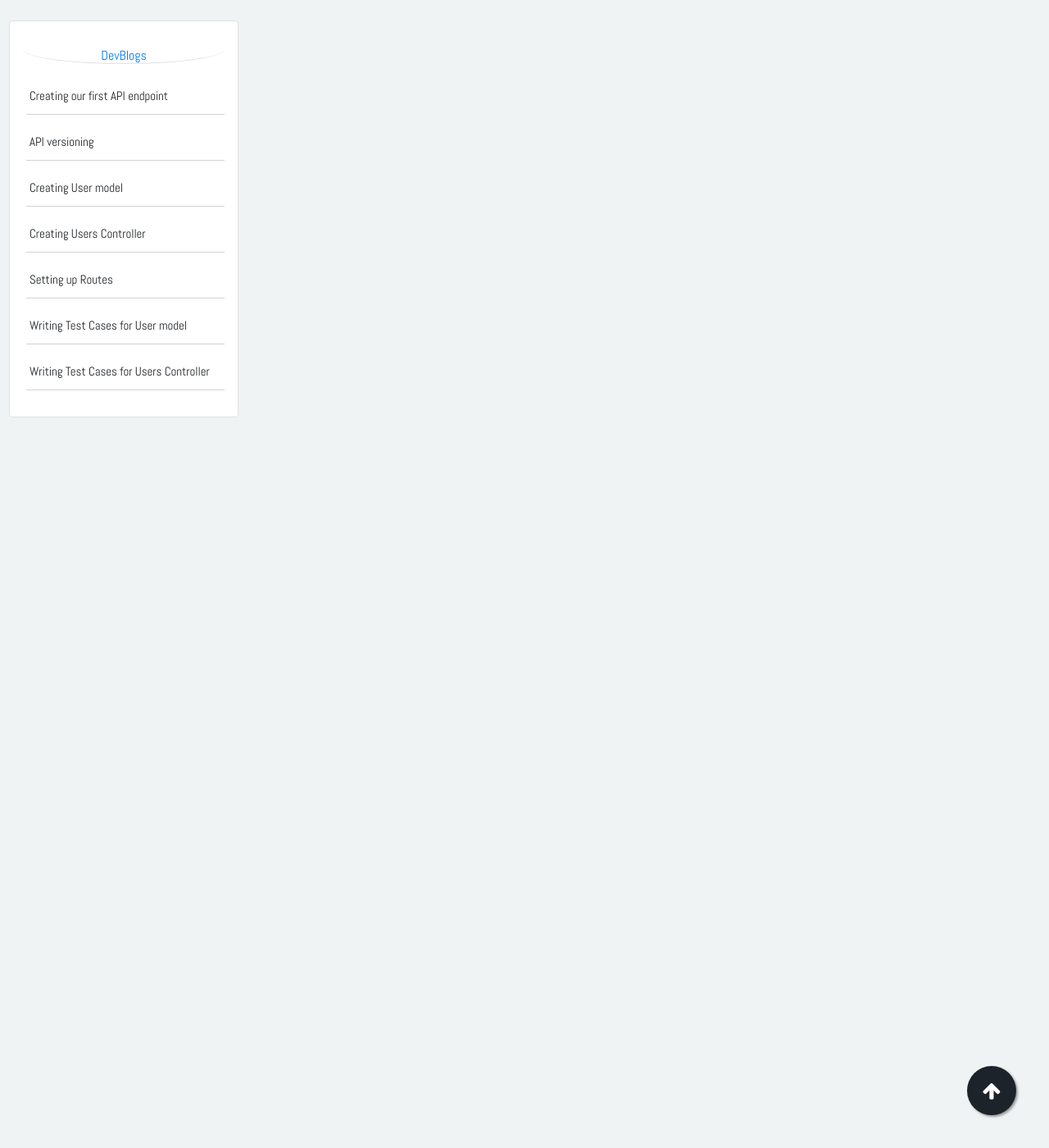
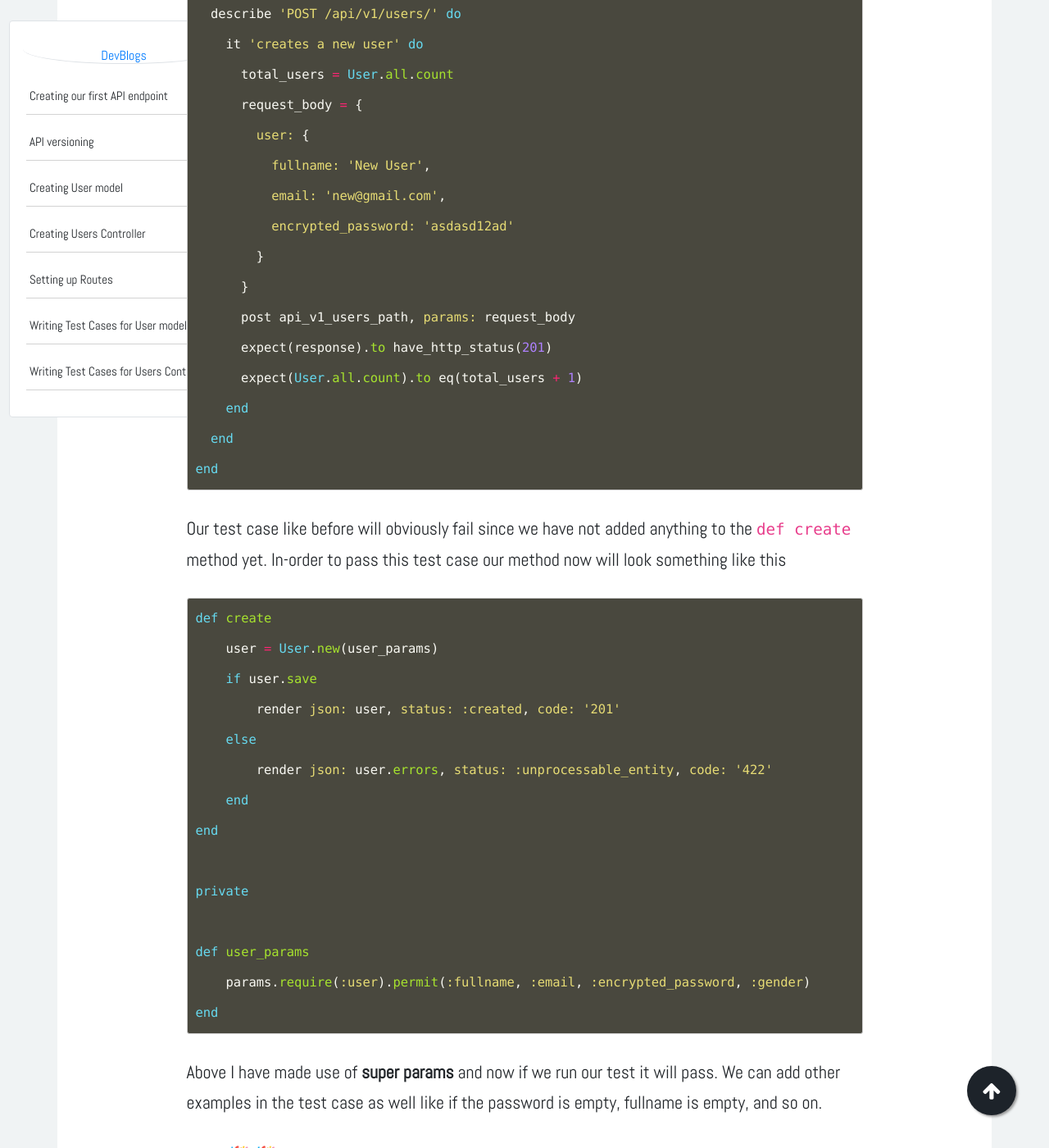
Before and after one commit to developerBlogs/developerBlogs.github.io, a Jekyll site: the page built from _posts/2021-08-29-rails_api_series-02.markdown, in a window 1280 px wide and 1400 px high, scrolled down 10317 px. Shown: the whole window at 82% size. Built offline with Jekyll 4.4.1, drawn with Linux system fonts in a browser that asks for light colours; emoji names are drawn with the system emoji font; some web fonts are replaced; comment, search, counter and statistics services are not loaded; some of the changed text lies outside the part shown.

Commit message:
added github link

````diff
--- a/_posts/2021-08-29-rails_api_series-02.markdown
+++ b/_posts/2021-08-29-rails_api_series-02.markdown
@@ -157,8 +157,9 @@
 
 RSpec.describe User, type: :model do
   it { should validate_presence_of(:email) }
-  it { should validate_presence_of(:full_name) }
+  it { should validate_presence_of(:fullname) }
   it { should validate_presence_of(:encrypted_password) }
+  it {should validate_uniqueness_of(:email)}
 end
 ```
 
@@ -171,6 +172,7 @@
 ```ruby
 class User < ApplicationRecord
   validates :email, :fullname, :encrypted_password, presence: true
+  validates_uniqueness_of :email
 end
 ```
 
@@ -231,7 +233,81 @@
 ```
 Here we are sending all the available users in our system as a JSON response. Now let's check the test case again if its passes or fails.
 <img class= "img-fluid img-thumbnail img-space" src="{{site.baseurl}}/assets/img/pass2.png">
-Noice, our test has passed.
+Noice, our test has passed and we have got our first api :tada: :tada:
+</div>
+</div>
+
+<div class="row article-container mb-4">
+<div class="col-lg-9 col-md-9 mx-auto pt-3">
+Let's write a test case for the API that creates a new user which will be a **POST** method i.e `def create`
+
+This API is supposed to take the user information as request body params then according to it create a new user and finally give a response with an HTTP code status as **201**. Also if we try to create a user with an existing email in the system then the API should respond with an error message.
+
+So, considering this our test case will look something like
+
+```ruby
+RSpec.describe 'Api::V1::Users', type: :request do
+  describe 'GET api/v1/users/:id' do
+    it 'returns a user' do
+      user = create(:user)
+      expected_response = { 'email' => user.email }
+      get api_v1_user_path(id: user.id)
+      expect(response).to have_http_status(200)
+      expect(JSON.parse(response.body)).to include(expected_response)
+    end
+  end
+
+  describe 'POST /api/v1/users/' do
+    it 'creates a new user' do
+      total_users = User.all.count
+      request_body = {
+        user: {
+          fullname: 'New User',
+          email: 'new@gmail.com',
+          encrypted_password: 'asdasd12ad'
+        }
+      }
+      post api_v1_users_path, params: request_body
+      expect(response).to have_http_status(201)
+      expect(User.all.count).to eq(total_users + 1)
+    end
+  end
+end
+```
+
+Our test case like before will obviously fail since we have not added anything to the `def create` method yet. In-order to pass this test case our method now will look something like this
+
+```ruby
+def create
+    user = User.new(user_params)
+    if user.save
+        render json: user, status: :created, code: '201'
+    else
+        render json: user.errors, status: :unprocessable_entity, code: '422'
+    end
+end
+
+private
+
+def user_params
+    params.require(:user).permit(:fullname, :email, :encrypted_password, :gender)
+end
+```
+
+Above I have made use of **super params** and now if we run our test it will pass. We can add other examples in the test case as well like if the password is empty, fullname is empty, and so on.
+
+Great 🎉 🎉 we have now another API and we can follow the similar process above to create all the required APIs.
+</div>
+</div>
+
+<div class="row article-container mb-4">
+<div class="col-lg-9 col-md-9 mx-auto pt-3">
+
+
+Thanks for reading till the end we have come to the end of **part 2** of the **Building API with Rails series**. In the upcoming parts, we will be adding **active model serializers**, **SWAGGER** for API documentation, and others.
+
+The code base is available [here](https://github.com/sajanbasnet75/rails_api_series). :beers:
+
 </div>
 </div>
 
````
